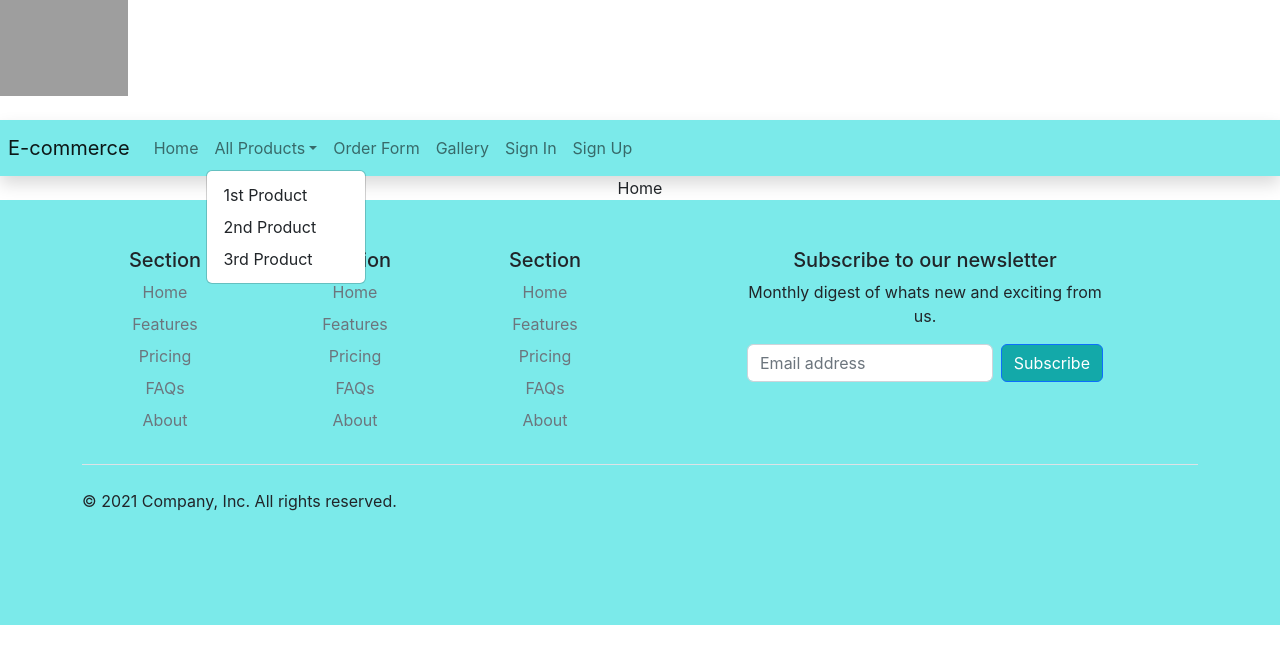
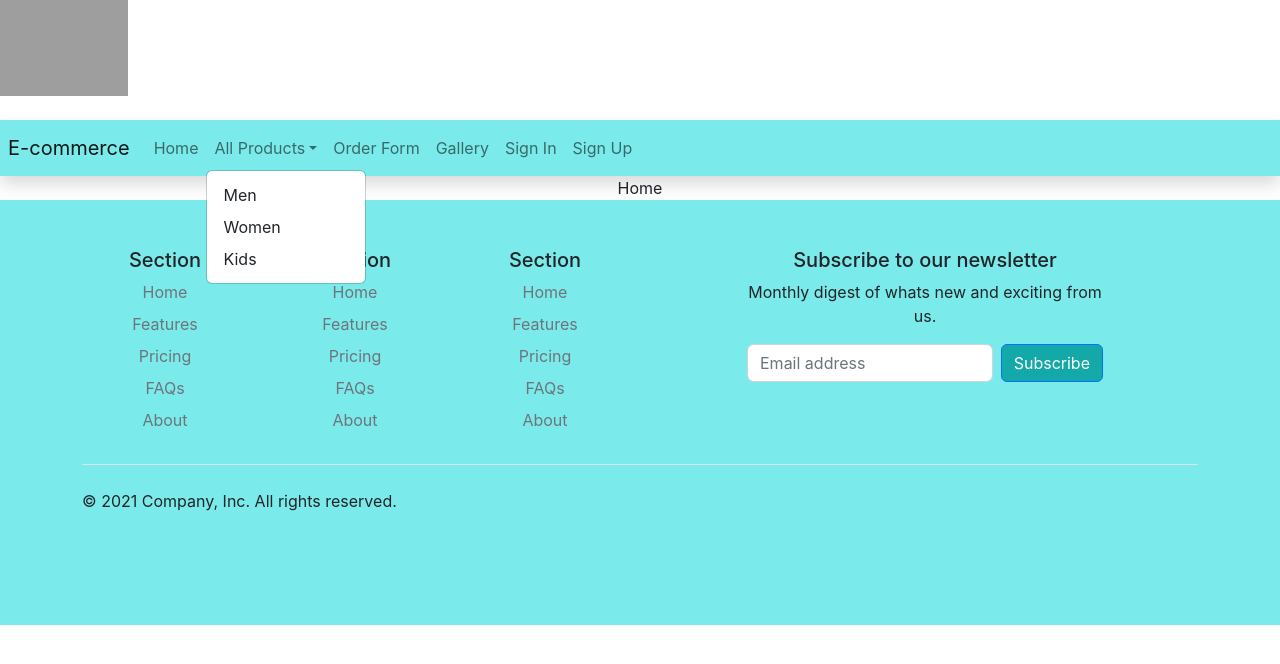
Before and after one commit to naikmohit13/Ecommerce_Sample, a React (Create React App) app: page / in a window 1280 px wide. Both pictures are taken after a click on the button "All Products". Shown: the top 664 px of the page. Built offline with nearby package versions, Linux system fonts and the light colour scheme; grey boxes are pictures that could not be loaded.

Commit message:
added Men and card components

```diff
--- a/src/App.js
+++ b/src/App.js
@@ -1,6 +1,5 @@
 import './App.css';
 import Header from './components/Header';
-
 
 function App() {
   return (
--- a/src/components/Card.js
+++ b/src/components/Card.js
@@ -2,12 +2,12 @@ import React from 'react'
 
 export default function Card() {
   return (
-    <div class="card" style="width: 18rem;">
-  <img src="..." class="card-img-top" alt="..."/>
-  <div class="card-body">
-    <h5 class="card-title">Card title</h5>
-    <p class="card-text">Some quick example text to build on the card title and make up the bulk of the card's content.</p>
-    <a href="#" class="btn btn-primary">Go somewhere</a>
+    <div className="card" style="width: 18rem;">
+  <img src="..." className="card-img-top" alt="..."/>
+  <div className="card-body">
+    <h5 className="card-title">Card title</h5>
+    <p className="card-text">Some quick example text to build on the card title and make up the bulk of the card's content.</p>
+    <a href="#" className="btn btn-primary">Go somewhere</a>
   </div>
 </div>
   )
--- a/src/components/Men.js
+++ b/src/components/Men.js
@@ -7,6 +7,7 @@ export default function Men() {
         <Card/>
         <Card/>
         <Card/>
+        <Card/>
     </>
   )
 }
--- a/src/components/Nav.js
+++ b/src/components/Nav.js
@@ -40,22 +40,25 @@ export default function Nav() {
                 </a>
                 <ul className="dropdown-menu" aria-labelledby="navbarDropdown">
                   <li>
-                    <a className="dropdown-item" to="#">
+                    {/* <a className="dropdown-item" to="#">
                       1st Product
-                    </a>
+                    </a> */}
+                    <Link className="dropdown-item" aria-current="page" to="/men">Men</Link>
                   </li>
                   <li>
-                    <a className="dropdown-item" to="#">
+                    {/* <a className="dropdown-item" to="#">
                     2nd Product
-                    </a>
+                    </a> */}
+                    <Link className="dropdown-item" aria-current="page" to="/women">Women</Link>
                   </li>
+                  {/* <li>
+                    <hr className="dropdown-divider" />
+                  </li> */}
                   <li>
-                    {/* <hr className="dropdown-divider" /> */}
-                  </li>
-                  <li>
-                    <a className="dropdown-item" to="#">
+                    {/* <a className="dropdown-item" to="#">
                     3rd Product
-                    </a>
+                    </a> */}
+                    <Link className="dropdown-item" aria-current="page" to="/">Kids</Link>
                   </li>
                 </ul>
               </li>
--- a/src/components/Navbar.js
+++ b/src/components/Navbar.js
@@ -5,6 +5,9 @@ import Home from "./Home";
 import Usersignin from "./Usersignin";
 import Usersignup from "./Usersignup";
 import Nav from "./Nav";
+import Card from "./Card";
+import Footer from "./Footer";
+import Men from "./Men";
 
 export default function Navbar() {
   return (
@@ -12,10 +15,15 @@ export default function Navbar() {
     <BrowserRouter>
         <Nav/>
        <Routes>
+
         <Route exact path='/' element={<Home/>}/>
         <Route exact path='/signin' element={<Usersignin/>}/>
         <Route exact path='/signup' element={<Usersignup/>}/>
+        <Route exact path='/women' element={<Card/>}/>
+        <Route exact path='/men' element={<Men/>}/>
+
       </Routes>
+
       </BrowserRouter>
     </>
   );
```
